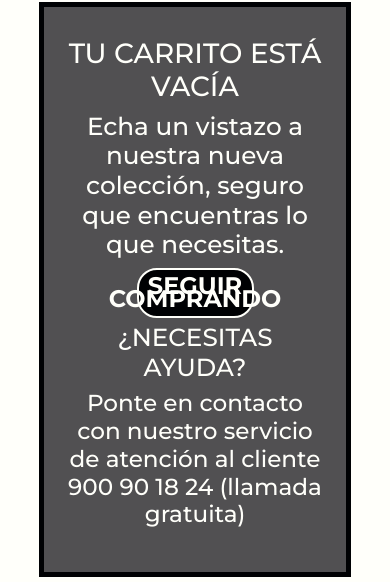
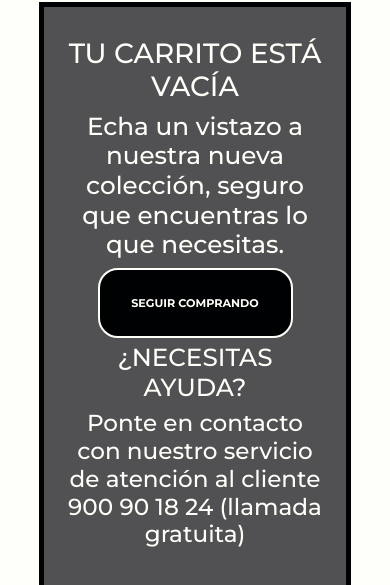
Before and after one commit to mateoaldeco27/proyectoCoder, a website: page pages/carrito.html in a window 390 px wide. Shown: the part 115-700 px from the top of the page. Drawn offline with nearby package versions, Linux system fonts and the light colour scheme; files that its build step writes are made by us from their sources.

Commit message:
boton compras

```diff
--- a/scss/pages/_mainCarrito.scss
+++ b/scss/pages/_mainCarrito.scss
@@ -44,7 +44,6 @@
         font-family: "Montserrat", sans-serif;
         font-optical-sizing: auto;
         font-weight: 700;
-        font-size: 1.5rem;
         line-height: .8rem;
         border: 2px solid #FFFFFA; // Cambié la declaración de borde
         align-items: center;
--- a/scss/utilities/_mediaQueries.scss
+++ b/scss/utilities/_mediaQueries.scss
@@ -6,11 +6,6 @@
         gap: 20px; // Agregué un espacio entre las celdas para mejorar el diseño
     }
 
-    .botonCompras {
-        height: 80px;
-        width: 60vw;
-        font-size: 1rem;
-    }
 }
 
 
@@ -42,12 +37,14 @@
         padding: 5px;
     }
 
-    .botonCompras{
-        height: 70px;
-        width: 50vw;
-        font-size: 1rem;
+    .contenedorCarrito{
 
-    }
+        .botonCompras{
+            height: 70px;
+            width: 50vw;
+            font-size: 70%;
+
+    }}
     .contenedorAyuda{
         width: 70vw;
     }
```
Also changed, not shown: css/main.css, scss/utilities/variables.scss (added), 1 other file.
